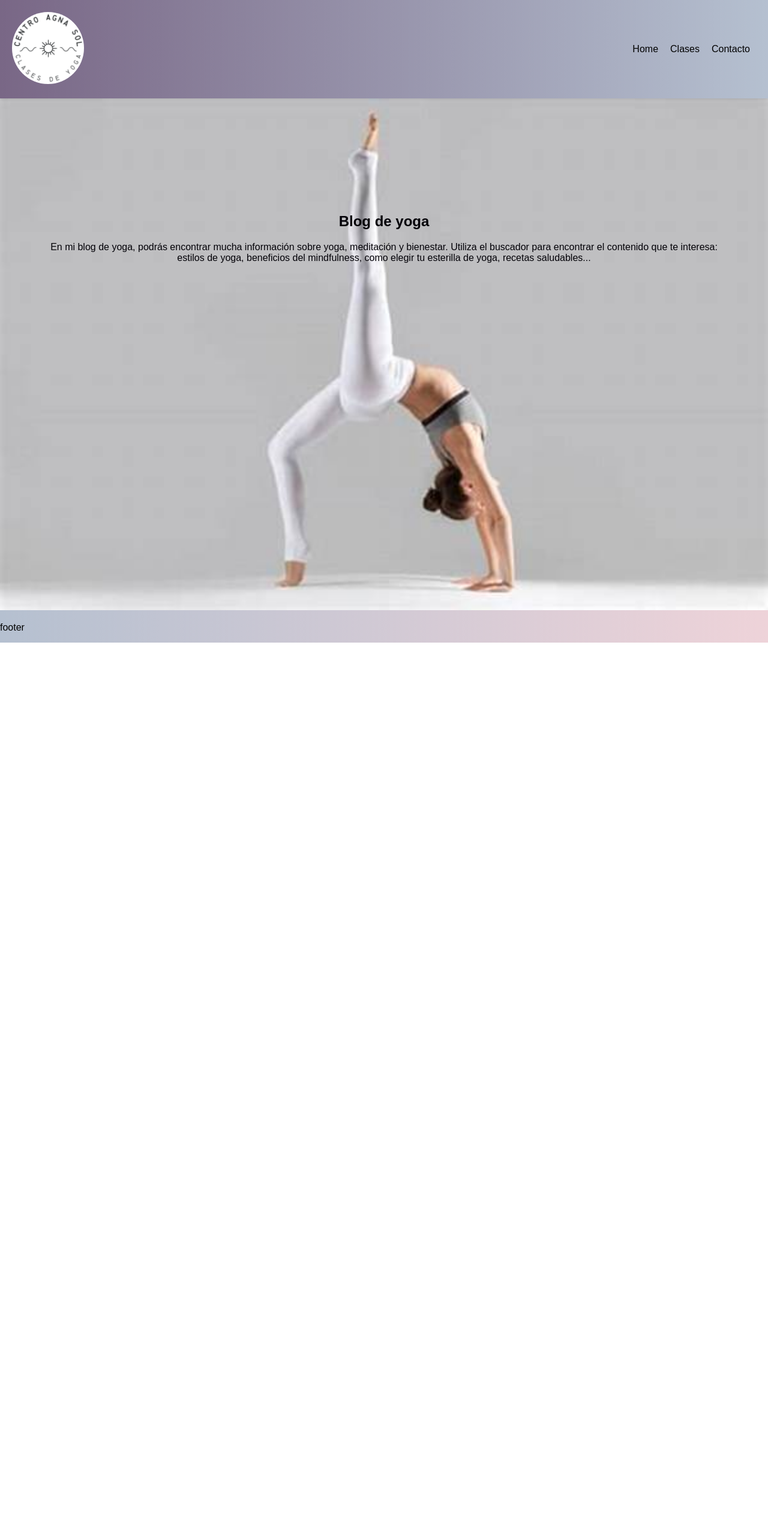
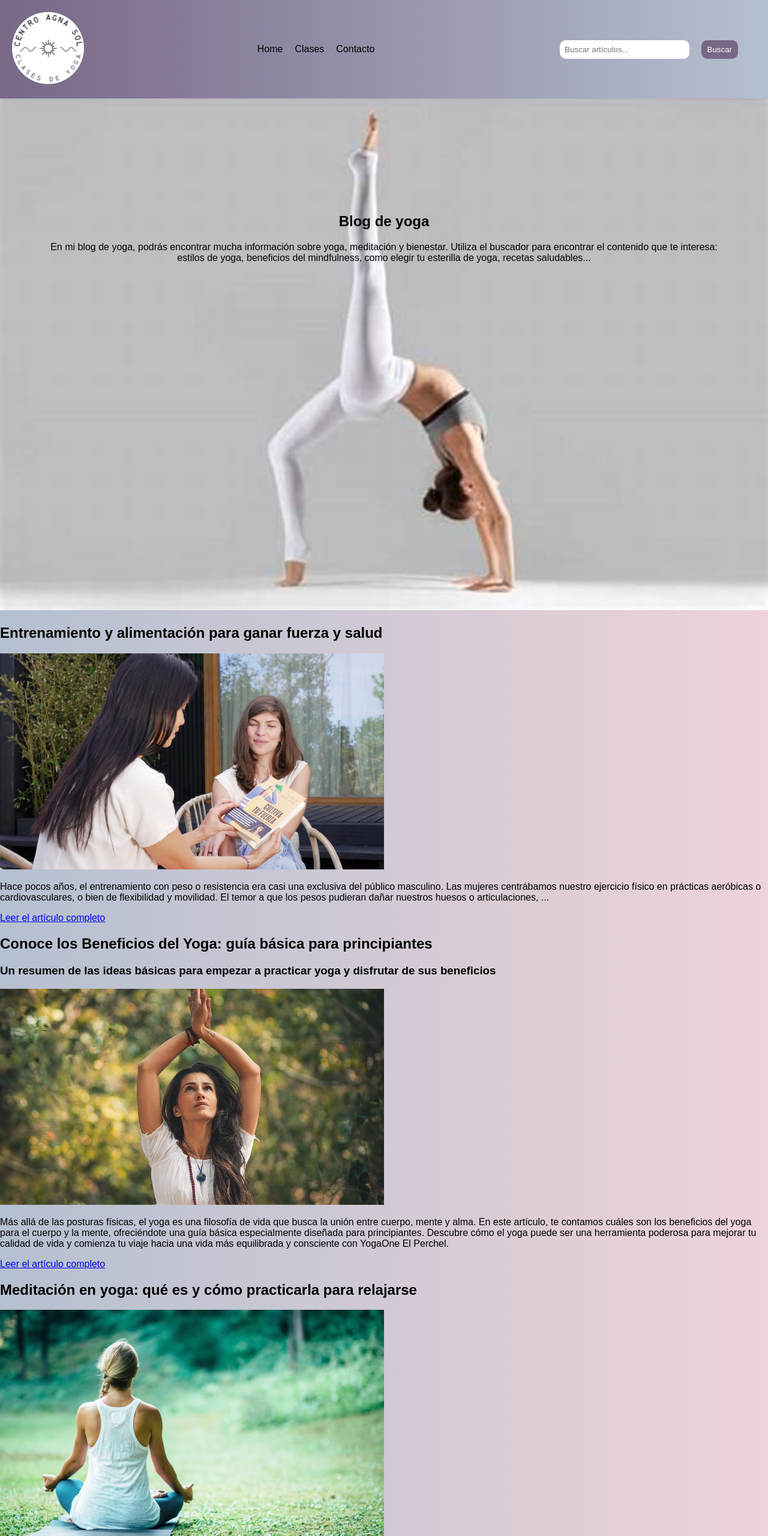
Before and after one commit to Ceci-Alsina/ProyectoCentroDeYoga, a plain HTML site: page templates/blog.html in a window 1280 px wide. Shown: the top 2560 px of the page at 60% size. Before the commit the page ends 1071 px from the top, so only its background shows below. Drawn offline with Linux system fonts and the light colour scheme.

Commit message:
Aplicar cambios del stash con nuevas imgs y cambios en blog.html y css

```diff
--- a/styles/blog.css
+++ b/styles/blog.css
@@ -63,6 +63,36 @@ nav li a {
     display: block;
 }
 
+/* Style buscador */
+.search-container {
+    text-align: center;
+    margin: 20px;
+}
+
+#searchInput {
+    padding: 8px;
+    margin-right: 5px;
+    width: 200px;
+    border-radius: 10px;
+    border: none;
+}
+
+button {
+    padding: 8px 10px;
+    margin: 10px;
+    background-color: var(--color-light-violeta);
+    color: white;
+    border: none;
+    border-radius: 10px;
+    cursor: pointer;
+}
+
+button:hover {
+    background-color: var(--color-light-pink);
+    color: black;
+}
+
+
 /* Estilos generales */
 .img-overlay-container {
     position: relative;
@@ -97,38 +127,61 @@ nav li a {
 }
 
 
-
+.imagen-blog {
+    width: 50%;
+}
 
 /* Media Queries para pantallas de 992px */
 @media (max-width: 992px) {
     .contenido {
-        flex-direction: column; /* Cambia la disposición de fila a columna */
+        flex-direction: column;
+        /* Cambia la disposición de fila a columna */
     }
 
-    .item1, .sidebar {
-        width: 100%; /* Hace que ambos bloques ocupen todo el ancho disponible */
-        max-width: 100%; /* Asegura que no excedan el ancho del contenedor */
-        margin-top: 10px; /* Añade espacio entre los bloques */
+    .item1,
+    .sidebar {
+        width: 100%;
+        /* Hace que ambos bloques ocupen todo el ancho disponible */
+        max-width: 100%;
+        /* Asegura que no excedan el ancho del contenedor */
+        margin-top: 10px;
+        /* Añade espacio entre los bloques */
+    }
+
+    .search-container {
+        width: 100%;
     }
 }
 
 /* Media Queries para pantallas de 800px */
 @media (max-width: 800px) {
     .contenido {
-        flex-direction: column; /* Mantiene la disposición en columna */
+        flex-direction: column;
+        /* Mantiene la disposición en columna */
     }
 
-    .item1, .sidebar {
-        width: 100%; /* Asegura que ambos bloques ocupen todo el ancho */
-        max-width: 100%; /* Asegura que no excedan el ancho del contenedor */
-        margin-top: 10px; /* Mantiene el espacio entre los bloques */
+    .item1,
+    .sidebar {
+        width: 100%;
+        /* Asegura que ambos bloques ocupen todo el ancho */
+        max-width: 100%;
+        /* Asegura que no excedan el ancho del contenedor */
+        margin-top: 10px;
+        /* Mantiene el espacio entre los bloques */
     }
 
-    header, nav ul {
-        flex-direction: column; /* Cambia la navegación a una disposición vertical */
+    header,
+    nav ul {
+        flex-direction: column;
+        /* Cambia la navegación a una disposición vertical */
     }
 
     nav li {
-        width: 100%; /* Hace que cada enlace de navegación ocupe todo el ancho disponible */
+        width: 100%;
+        /* Hace que cada enlace de navegación ocupe todo el ancho disponible */
+    }
+
+    .search-container {
+        width: 100%;
     }
 }
--- a/templates/blog.html
+++ b/templates/blog.html
@@ -14,12 +14,21 @@
       </div>
       <nav class="nav">
         <ul>
-            <li><a href="index.html">Home</a></li>
+          <li><a href="index.html">Home</a></li>
           <li><a href="clases.html">Clases</a></li>
 
           <li><a href="contacto.html">Contacto</a></li>
         </ul>
       </nav>
+      <div class="search-container">
+        <input
+          type="text"
+          id="searchInput"
+          placeholder="Buscar artículos..."
+          aria-label="Buscar artículos"
+        />
+        <button onclick="searchArticles()">Buscar</button>
+      </div>
     </header>
 
     <section class="section-img">
@@ -36,7 +45,67 @@
         </div>
       </div>
     </section>
-    <section></section>
+    <section>
+      <article>
+        <h2>Entrenamiento y alimentación para ganar fuerza y salud</h2>
+        <img
+          src="../img/ganar-fuerza-muscular-1200x675.jpg"
+          alt="imagen"
+          class="imagen-blog"
+        />
+        <p>
+          Hace pocos años, el entrenamiento con peso o resistencia era casi una
+          exclusiva del público masculino. Las mujeres centrábamos nuestro
+          ejercicio físico en prácticas aeróbicas o cardiovasculares, o bien de
+          flexibilidad y movilidad. El temor a que los pesos pudieran dañar
+          nuestros huesos o articulaciones, ...
+        </p>
+        <a
+          href="https://xuanlanyoga.com/entrenamiento-y-alimentacion-para-ganar-masa-muscular-y-salud/"
+          target="_blank"
+          >Leer el artículo completo</a
+        >
+      </article>
+      <article>
+        <h2>Conoce los Beneficios del Yoga: guía básica para principiantes</h2>
+        <h3>
+          Un resumen de las ideas básicas para empezar a practicar yoga y
+          disfrutar de sus beneficios
+        </h3>
+        <img src="../img/beneficios-del-yoga.webp" alt="" class="imagen-blog" />
+        <p>
+          Más allá de las posturas físicas, el yoga es una filosofía de vida que
+          busca la unión entre cuerpo, mente y alma. En este artículo, te
+          contamos cuáles son los beneficios del yoga para el cuerpo y la mente,
+          ofreciéndote una guía básica especialmente diseñada para
+          principiantes. Descubre cómo el yoga puede ser una herramienta
+          poderosa para mejorar tu calidad de vida y comienza tu viaje hacia una
+          vida más equilibrada y consciente con YogaOne El Perchel.
+        </p>
+        <a
+          href="https://psicologiaymente.com/salud/beneficios-del-yoga-guia-basica-para-principiantes"
+          target="_blank"
+          >Leer el artículo completo</a
+        >
+      </article>
+      <article>
+        <h2>Meditación en yoga: qué es y cómo practicarla para relajarse</h2>
+        <img src="../img/yoga-y-meditacion.jpg" alt="" class="imagen-blog">
+        <p>
+          La meditación en el yoga permite entrar en un estado de calma,
+          concentración y conexión con uno mismo. Para ello es importante hacer
+          una buena combinación entre la postura, la respiración controlada y la
+          atención plena. Hoy profundizamos en el concepto de meditar y sus
+          efectos, y te explicamos cuáles son las mejores técnicas de meditación
+          para relajarse para practicarlas en casa. ¿Te interesa el tema a nivel
+          profesional?
+        </p>
+        <a href="https://institutodyn.com/meditacion-yoga-tecnicas-casa/">Leer elarticulo completo</a>
+      </article>
+      <article>
+        <h2>Artículo 4</h2>
+      </article>
+    </section>
 
     <footer>
       <p>footer</p>
```
Also changed, not shown: img/beneficios-del-yoga.webp (added), img/ganar-fuerza-muscular-1200x675.jpg (added), img/yoga-y-meditacion.jpg (added).
